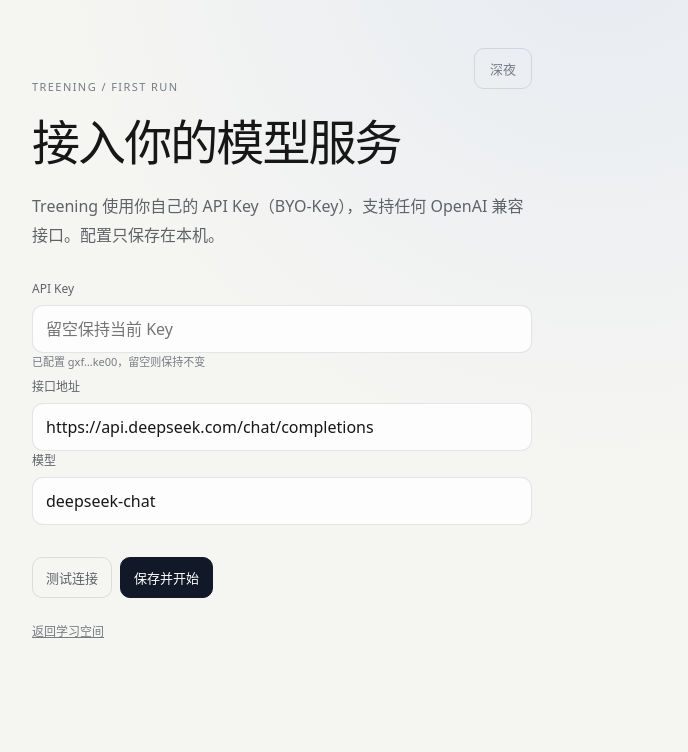
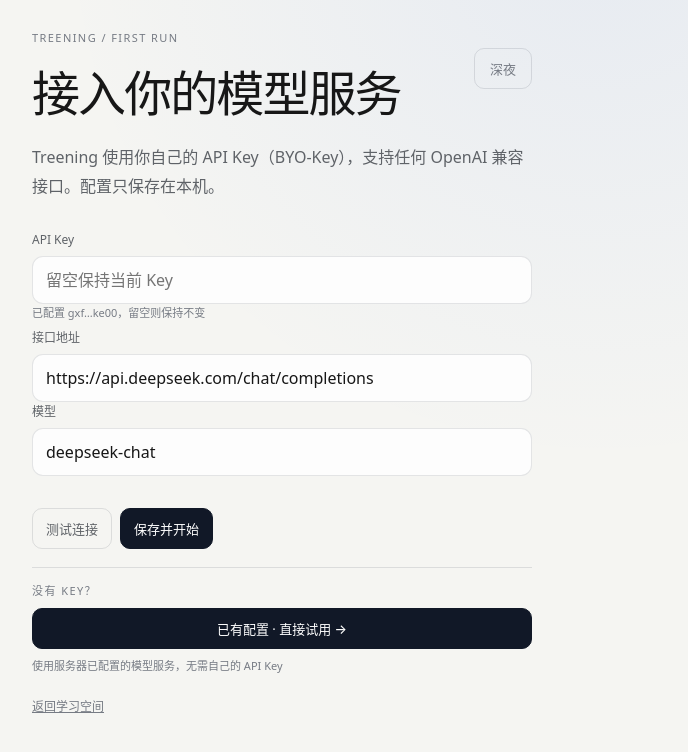
Before and after one commit to Walden-Meta/Treening-server, a Flask app: page /setup in a window 1280 px wide. Shown: the top 752 px of the page, without its empty margins (358-1046 px from the left). Run offline with Flask 3, Linux system fonts and the light colour scheme.

Commit message:
feat(setup): 已有配置直接试用入口 + cleanup empty sessions

```diff
--- a/src/treening/static/js/setup.js
+++ b/src/treening/static/js/setup.js
@@ -11,6 +11,13 @@
   const keyHint = $("#setup-key-hint");
   const backLink = $("#setup-back");
   const skipLink = $("#setup-skip");
+  const existingSection = $("#setup-existing");
+  const trialBtn = $("#setup-trial");
+
+  // 已有服务器配置 → 直接试用（亲友无需自己的 Key）
+  if (trialBtn) {
+    trialBtn.addEventListener("click", () => { location.href = "/?skip=1"; });
+  }
 
   let hasExistingKey = false;
 
@@ -27,6 +34,7 @@
         keyInput.placeholder = "留空保持当前 Key";
         backLink.hidden = false;
         skipLink.hidden = true;
+        if (existingSection) existingSection.hidden = false;
       }
     })
     .catch(() => {});
--- a/src/treening/templates/setup.html
+++ b/src/treening/templates/setup.html
@@ -34,12 +34,18 @@
       </div>
     </form>
 
+    <div id="setup-existing" hidden style="margin-top:18px;border-top:1px solid var(--quiz-line);padding-top:14px">
+      <p class="eyebrow" style="margin:0 0 10px">没有 Key？</p>
+      <button class="button button-primary" id="setup-trial" type="button" style="width:100%">已有配置 · 直接试用 →</button>
+      <p style="margin:8px 0 0;color:var(--quiz-faint);font-size:11px">使用服务器已配置的模型服务，无需自己的 API Key</p>
+    </div>
+
     <p style="margin-top:18px">
       <a class="text-button" id="setup-back" href="/" hidden>返回学习空间</a>
       <a class="text-button" id="setup-skip" href="/?skip=1">跳过配置，先浏览已有知识树</a>
     </p>
   </section>
 </main>
-<script src="/static/js/setup.js" defer></script>
+<script src="/static/js/setup.js?v=20260804-2" defer></script>
 </body>
 </html>
```
Also changed, not shown: 1 other file.
